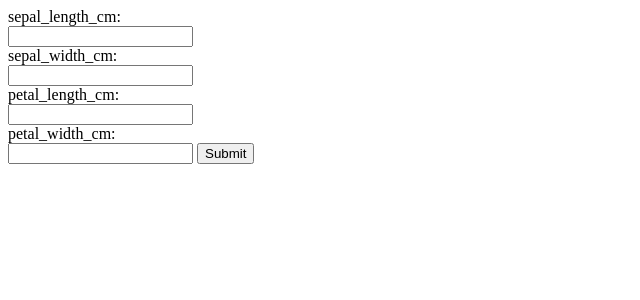
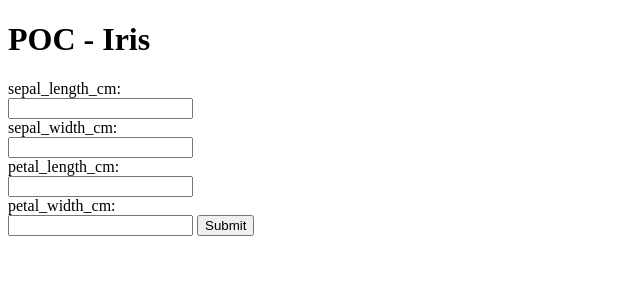
Before and after one commit to henriquealbano/iris_cloud, a Flask app: page / in a window 1280 px wide. Shown: the top 300 px of the page, without its empty margins (0-640 px from the left). Run offline with Flask 2, Linux system fonts and the light colour scheme; parts of the project's set-up code (start-up, migrations or seed data) failed here and were passed over.

Commit message:
Update index.html

```diff
--- a/templates/index.html
+++ b/templates/index.html
@@ -4,6 +4,7 @@
     <body>
 
         <form id="create" method="POST" action=/predict>
+            <h1>POC - Iris</h1>
             <label for="fname">sepal_length_cm:</label><br>
             <input type="text" id="fname" name="sepal_length_cm"><br>
             <label for="lname">sepal_width_cm:</label><br>
```
